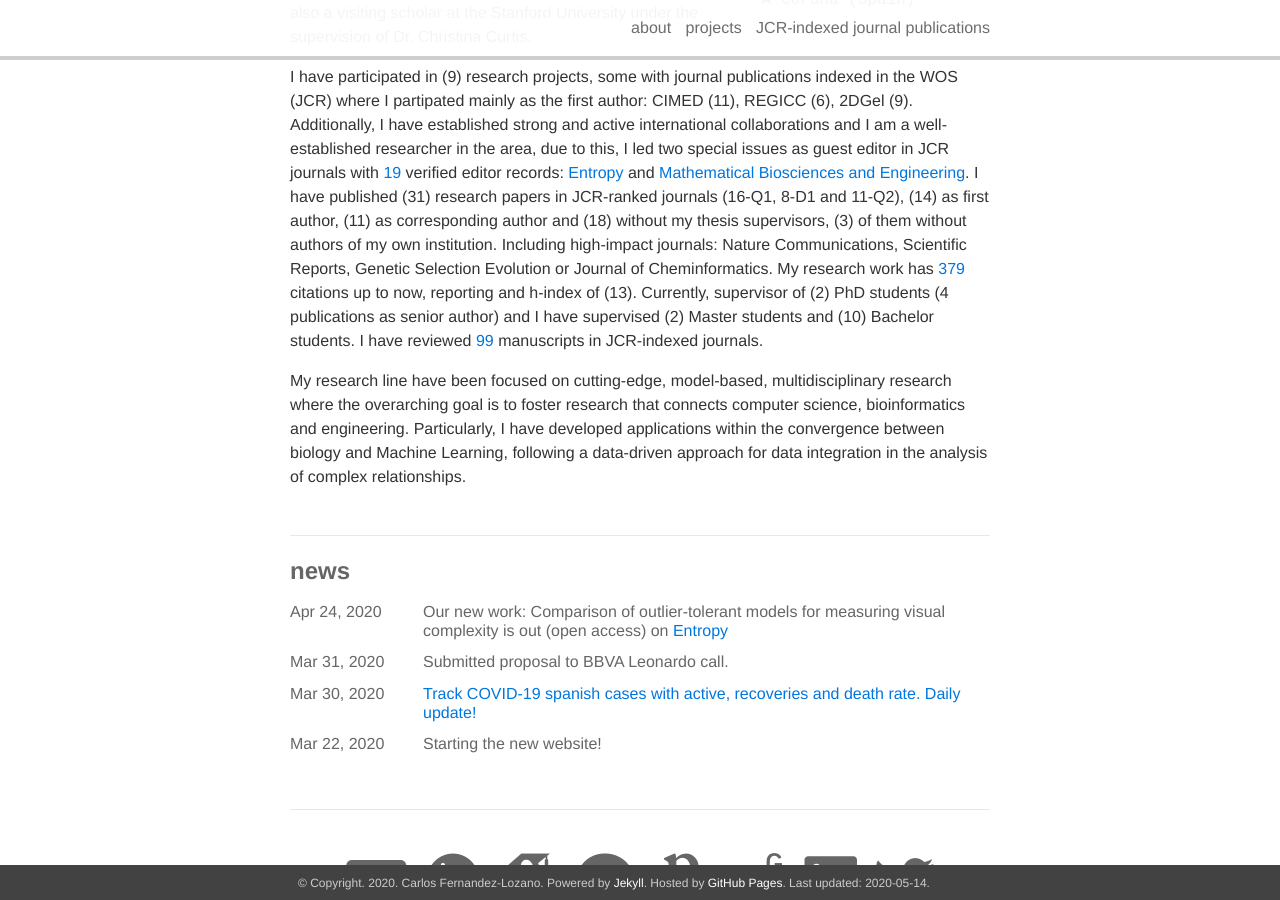
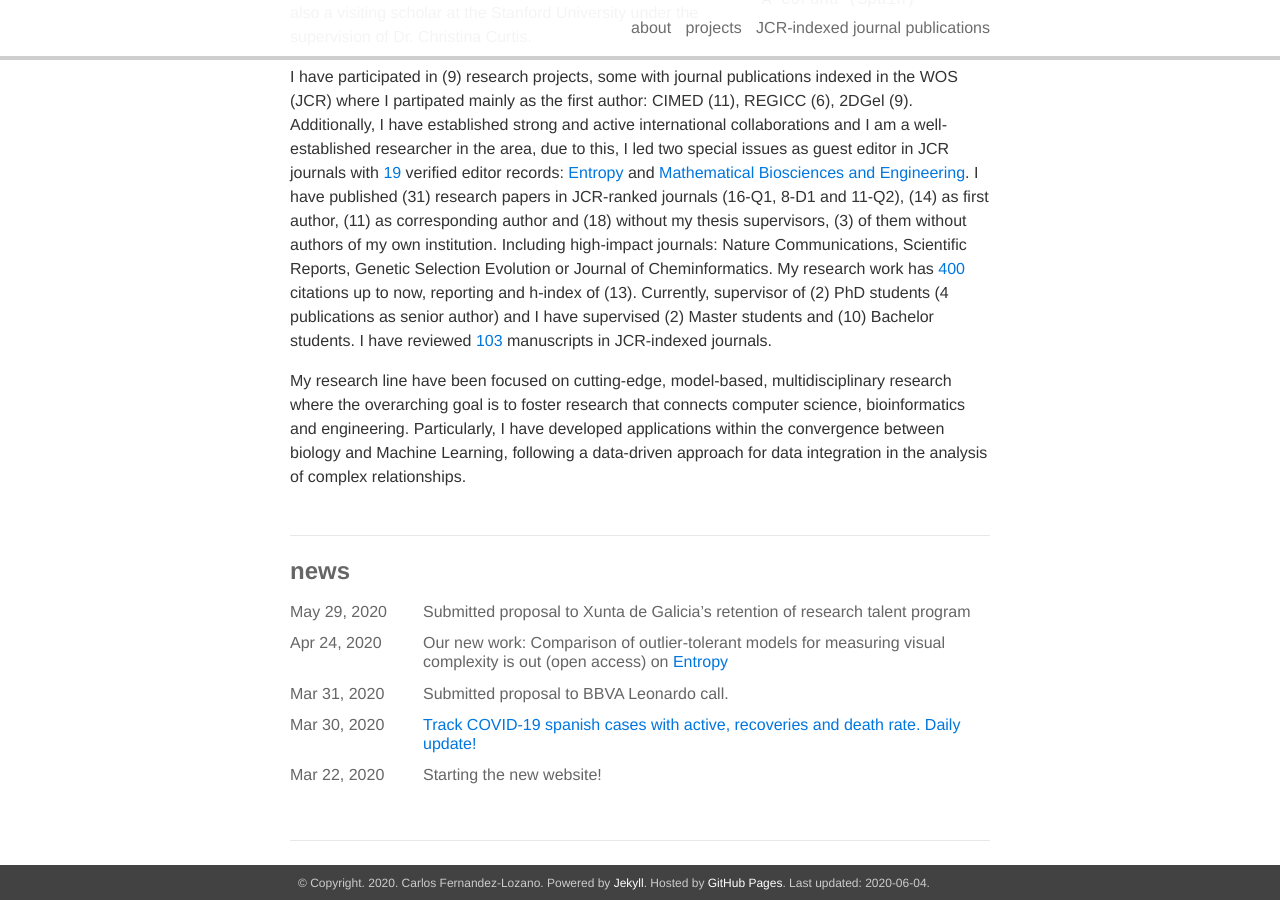
Before and after one commit to cafernandezlo/es_github_cafernandezlo, a Jekyll site: the page built from _pages/about.md, in a window 1280 px wide and 900 px high, scrolled down 536 px. Built offline with Jekyll 4.4.1, drawn with Linux system fonts in a browser that asks for light colours; nearby versions of some CDN libraries; some web fonts are replaced.

Commit message:
actualización de número de citas y artículos revisados y noticia de solicitud de contrato en programa retención de talento de la Xunta

```diff
--- a/_config.yml
+++ b/_config.yml
@@ -11,10 +11,10 @@ footer_text: >
 
 url:  "https://cafernandezlo.github.io"
 baseurl: "/es_github_cafernandezlo"
-last_updated: 2020-05-14
+last_updated: 2020-06-04
 
-number_cites: 379
-number_reviews: 99
+number_cites: 400
+number_reviews: 103
 number_editor: 19
 # -----------------------------------------------------------------------------
 # Social integration
```
Also changed, not shown: _news/announcement_5.md (added, +7 -0 lines).
